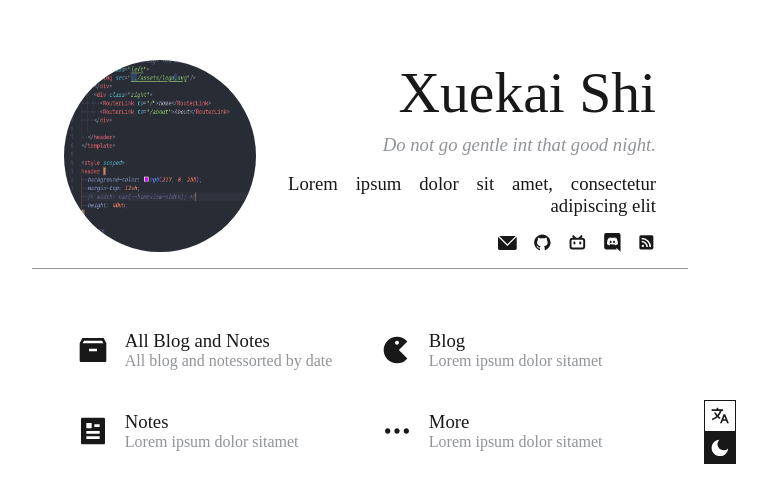
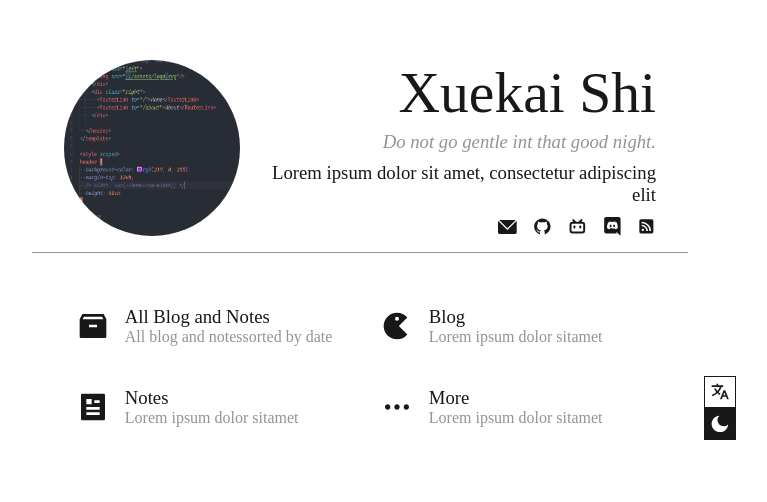
Before and after one commit to XuekaiShi/www-shixk, a Vue app: page / in a window 1280 px wide. Shown: the part 132-634 px from the top of the page, without its empty margins (280-1047 px from the left). Built offline with nearby package versions, Linux system fonts and the light colour scheme.

Commit message:
feat: home header style

```diff
--- a/src/components/home/HomeHeader.vue
+++ b/src/components/home/HomeHeader.vue
@@ -19,7 +19,7 @@ header {
   --img-size: 8rem;
   --header-margin: var(--homeview-gap);
   user-select: none;
-  margin-bottom: 1rem;
+  margin-bottom: 0.5rem;
   border-bottom: 1px solid var(--color-info-1);
 }
 
@@ -43,7 +43,7 @@ img {
 }
 @media (min-width: 720px) {
   header {
-    --img-size: 12rem;
+    --img-size: 11rem;
     display: flex;
     place-items: center;
     padding: var(--header-margin);
--- a/src/components/home/HomeInfo.vue
+++ b/src/components/home/HomeInfo.vue
@@ -93,8 +93,8 @@ h1 {
 
 p {
   font-size: var(--font-size-info);
-  margin-top: calc(var(--header-margin) / 4);
-  margin-bottom: calc(var(--header-margin) / 4);
+  margin-top: calc(var(--header-margin) / 8);
+  margin-bottom: calc(var(--header-margin) / 8);
 }
 
 .cite {
@@ -112,7 +112,7 @@ p {
 nav {
   display: flex;
   font-size: var(--font-size-info);
-  margin-top: calc(var(--header-margin) / 4);
+  margin-top: calc(var(--header-margin) / 6);
 }
 
 i {
```
